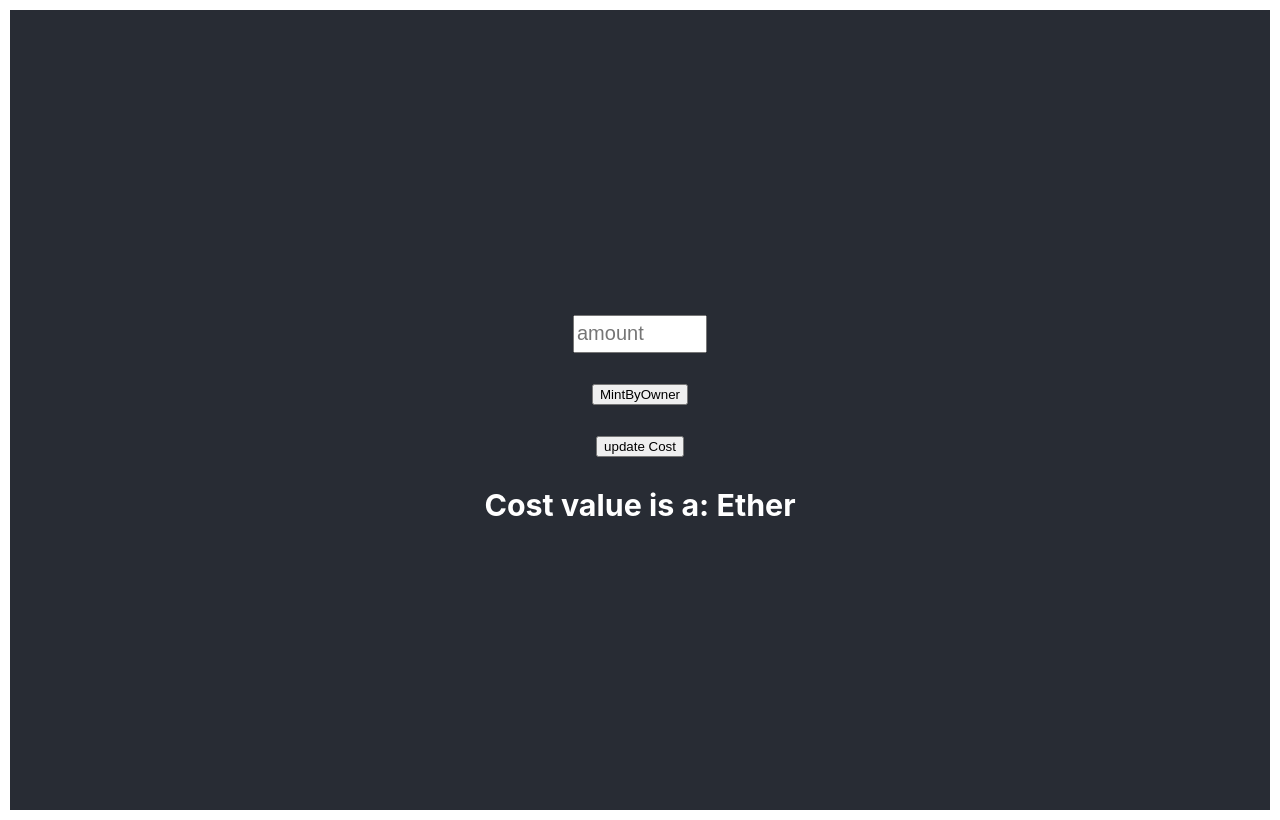
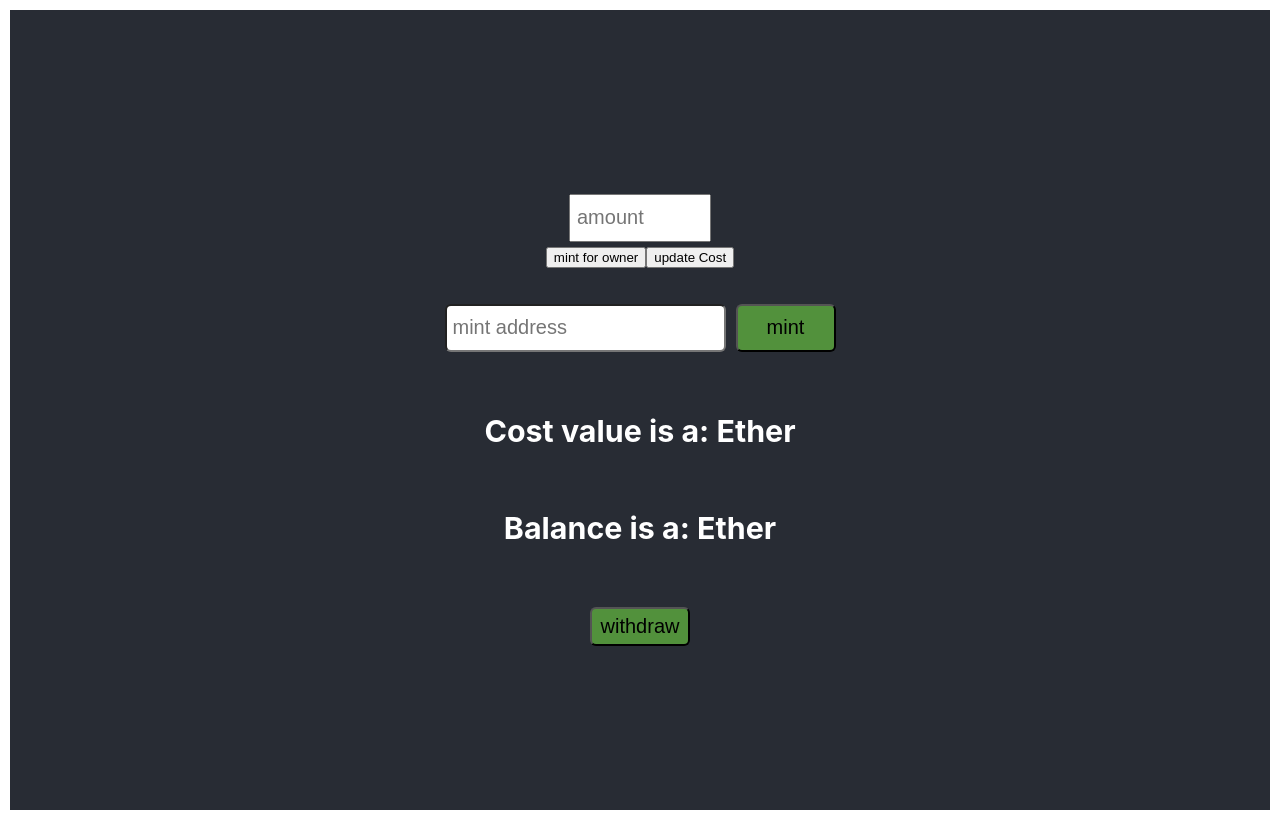
Before and after one commit to hmanukyanVMw/NFTFactory, a React (Create React App) app: page / in a window 1280 px wide. Built offline with nearby package versions, Linux system fonts and the light colour scheme.

Commit message:
Some corrections

```diff
--- a/hardhat.config.js
+++ b/hardhat.config.js
@@ -5,6 +5,7 @@ require('@nomiclabs/hardhat-waffle');
 
 const ALCHEMY_URL = 'https://eth-rinkeby.alchemyapi.io/v2/VQu1SPhPXOGss4gbh_NuIPcRvadikkpo';
 const PRIVATE_KEY = '59a9abbbc73ae5f2206eda3c24e30aa7ccc28bababcb82b3f83a51a9329f4449';
+const PRIVATE_KEY_SECONDARY = 'df57089febbacf7ba0bc227dafbffa9fc08a93fdc68e1e42411a14efcf23656e';
 
 module.exports = {
   solidity: "0.8.4",
@@ -17,7 +18,7 @@ module.exports = {
     },
     rinkeby: {
       url: ALCHEMY_URL,
-      accounts: [`0x${PRIVATE_KEY}`]
+      accounts: [`0x${PRIVATE_KEY}`, `0x${PRIVATE_KEY_SECONDARY}`]
     },
     localhost: {
       url: "http://localhost:8545",
--- a/src/App.css
+++ b/src/App.css
@@ -25,16 +25,41 @@
   color: white;
 }
 
-.input-amount {
+.inputAmount {
   width: 10%;
   height: 32px;
   font-size: 20px;
+  padding: 6px;
 }
 
+.mintForm {
+  display: flex;
+}
+
+.mintForm input {
+  height: 32px;
+  font-size: 20px;
+  margin-right: 10px;
+  border-radius: 6px;
+  padding: 6px;
+}
+
+.buttonSuccess {
+  width: 100px;
+  font-size: 20px;
+  border-radius: 6px;
+  background-color: #52913c;
+  padding: 6px;
+}
+
+
 .error {
+  width: 80%;
+  color: #a10707;
   font-size: 20px;
-  color: red;
-  padding: 4px;
+  max-height: 200px;
+  overflow: scroll;
+  padding: 10px;
 }
 
 .App-link {
--- a/src/App.js
+++ b/src/App.js
@@ -1,52 +1,73 @@
 import {ethers} from "ethers"
 import {useEffect, useState} from "react";
 import "./App.css";
-import Greeter from "./artifacts/contracts/Greeter.sol/Greeter.json";
 import NFTFactory from "./artifacts/contracts/NFTFactory.sol/NFTFactory.json";
-// import Greeter from "./Token.deployed.json";
-import NFTFactoryAdd from "./NFTFactory.deployed.json";
+import NFTFactoryWithAddress from "./NFTFactory.deployed.json";
 
 
 function App() {
+  const [owner, setOwner] = useState("");
+  const [balance, setBalance] = useState("");
   const [cost, setCost] = useState("");
   const [inputValue, setInputValue] = useState("");
+  const [senderAddress, setSenderAddress] = useState("");
   const [contract, setContract] = useState();
   const [error, setError] = useState("");
 
-  const mintByOwner = async () => {
+  const mint = async (isForOwner) => {
     if (inputValue) {
-      const options = {value: ethers.utils.parseEther(inputValue)}
+      const options = {
+        value: ethers.utils.parseEther(inputValue),
+        // from: owner //@TODO when need to send owner address
+      }
       try {
-        const transaction = await contract.mintFromOwner(options);
+        const transaction = isForOwner
+            ? await contract.mintForOwner(options)
+            : await contract.mint(senderAddress)
+
         await transaction.wait();
         setError('');
+
+        await initialConnection();
       } catch (e) {
         setError(e.data !== undefined ? e.data.message : e.message);
-        alert(e.data.message);
       }
-      debugger
-
     } else {
       alert("Fill input value")
     }
-
   }
 
   const initialConnection = async () => {
     if (typeof window.ethereum !== "undefined") {
-      await window.ethereum.request({ method: "eth_requestAccounts"});
+      const data = await window.ethereum.request({ method: "eth_requestAccounts"});
       const provider = new ethers.providers.Web3Provider(window.ethereum);
       const singer = provider.getSigner();
 
-      const contract = new ethers.Contract(
-          NFTFactoryAdd.address,
+      const network = await provider.getNetwork();
+      let contract;
+      if (network.name === "rinkeby") {
+        contract = new ethers.Contract(
+          NFTFactoryWithAddress.address,
+          NFTFactoryWithAddress.abi,
+          singer
+        );
+      } else {
+        contract = new ethers.Contract(
+          NFTFactoryWithAddress.address,
           NFTFactory.abi,
           singer
-      );
+        );
+      }
+
+      setContract(contract);
+      setOwner(data[0]);
+
       const costHexadecimal = await contract.cost();
       convertAndSetCost(costHexadecimal);
 
-      setContract(contract);
+      const balance = await provider.getBalance(data[0]);
+
+      setBalance(ethers.utils.formatEther(balance));
     } else {
       console.log("ssadasdas");
     }
@@ -56,9 +77,17 @@ function App() {
     initialConnection();
   }, [])
 
-  const getCost = async () => {
-    const costHexadecimal = await contract.cost();
-    convertAndSetCost(costHexadecimal);
+  const withdraw = async () => {
+    try {
+      const withdraw = await contract.withdraw();
+      await withdraw.wait()
+
+      await initialConnection();
+      setError('');
+    } catch (e) {
+      setError(e.data !== undefined ? e.data.message : e.message);
+    }
+
   }
 
   const convertAndSetCost = (costHexadecimal) => {
@@ -68,24 +97,39 @@ function App() {
 
   const updateCost = async () => {
     if (inputValue) {
-      const transactionCost = await contract.setCost(ethers.utils.parseEther(inputValue) );
-      debugger;
-      await transactionCost.wait();
-      await getCost();
+      try {
+        const transactionCost = await contract.setCost(ethers.utils.parseEther(inputValue) );
+        await transactionCost.wait();
+
+        await initialConnection();
+      } catch (e) {setError(e.data !== undefined ? e.data.message : e.message);}
     }
   }
 
   return (
     <div className="App">
       <header className="App-header">
-        <p className="error">{error}</p>
-        <input className="input-amount" type="number" onChange={e => setInputValue(e.target.value)}
+        <div className="error">{error}</div>
+        <input className="inputAmount" type="number" onChange={e => setInputValue(e.target.value)}
                placeholder="amount" />
+        <div style={{display: 'flex', padding: '5px'}}>
+          <button onClick={() => mint(true)} >mint for owner</button>
+          <button onClick={updateCost} >update Cost</button>
+        </div>
+
         <br/>
-        <button onClick={mintByOwner} >MintByOwner</button>
+        <div className="mintForm">
+          <input onChange={e => setSenderAddress(e.target.value)}
+                 placeholder="mint address" />
+          <button className="buttonSuccess" onClick={() => mint(false)} >mint</button>
+        </div>
+
         <br/>
-        <button onClick={updateCost} >update Cost</button>
         <h3>Cost value is a: {cost} Ether</h3>
+        <h3>Balance is a: {balance} Ether</h3>
+        {/*<button onClick={get} >update balance</button>*/}
+        <br />
+        <button className="buttonSuccess" onClick={withdraw} > withdraw </button>
       </header>
     </div>
   );
--- a/src/Token.deployed.json
+++ b/src/Token.deployed.json
@@ -1 +1 @@
-{"address":"0xCf7Ed3AccA5a467e9e704C703E8D87F634fB0Fc9","abi":[{"type":"constructor","payable":false,"inputs":[{"type":"string","name":"_greeting"}]},{"type":"function","name":"greet","constant":true,"stateMutability":"view","payable":false,"inputs":[],"outputs":[{"type":"string"}]},{"type":"function","name":"setGreeting","constant":false,"payable":false,"inputs":[{"type":"string","name":"_greeting"}],"outputs":[]}]}
+{"address":"0x4C86Ada783Af61999552E87e8ed125a44f7C8BC8","abi":[{"type":"constructor","payable":false,"inputs":[{"type":"string","name":"_greeting"}]},{"type":"function","name":"greet","constant":true,"stateMutability":"view","payable":false,"inputs":[],"outputs":[{"type":"string"}]},{"type":"function","name":"setGreeting","constant":false,"payable":false,"inputs":[{"type":"string","name":"_greeting"}],"outputs":[]}]}
```
Also changed, not shown: 2 other files (tests, documents, lock files or other folders).
